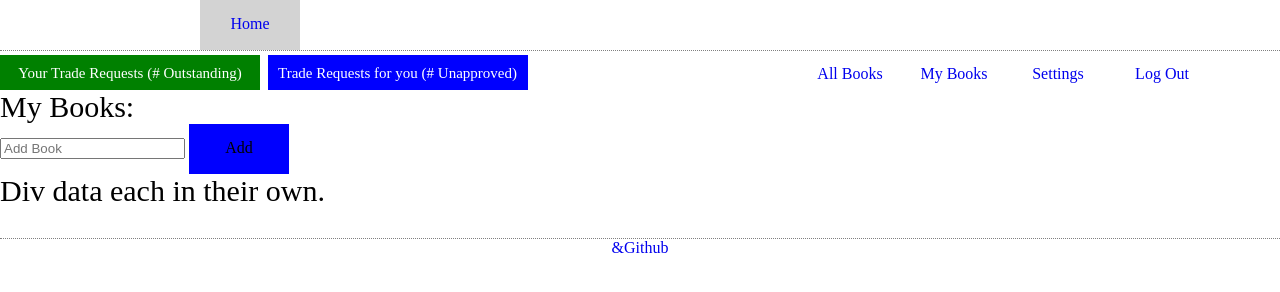
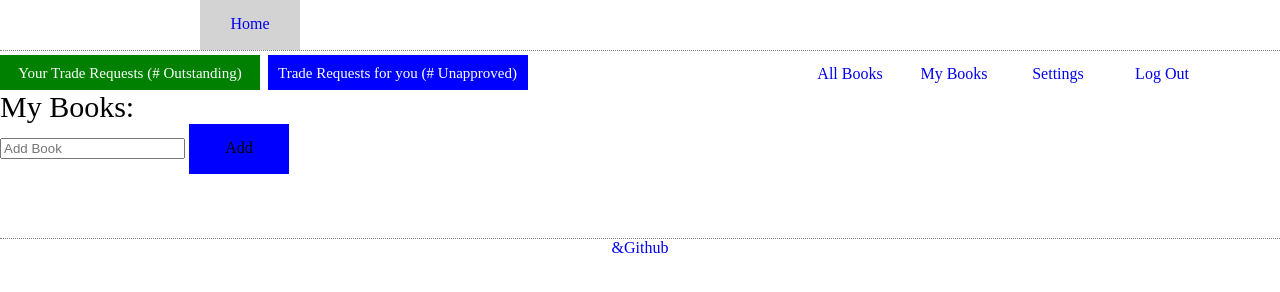
Before and after one commit to happpyier/trademybook, a website: page mybooks.html in a window 1280 px wide. Drawn offline with nearby package versions, Linux system fonts and the light colour scheme.

Commit message:
allbooks page

```diff
--- a/mybooks.html
+++ b/mybooks.html
@@ -22,6 +22,7 @@
 			.loginBar { margin-left: 800px; display: inline-block;}
 			.second { margin-left; 200px; vertical-align: middle; font-size: 30px; }
 			.selected { background-color: lightgray; }
+			.textwhite { color:white; }
 			.third { margin-left; 200px; padding-bottom: 30px; vertical-align: middle; font-size: 30px; }
 			.underline { width: 400; height: 35px;  display: inline-block; text-align: center; padding-top: 15px; color: blue; border-bottom: thin dotted gray;}
 
@@ -91,7 +92,7 @@
 					Add
 				</div>
 			</div>
-			<div class="third" id="bookResults">
+			<div class="third textwhite" id="bookResults">
 				Div data each in their own.
 			</div>
 		</div>
```
